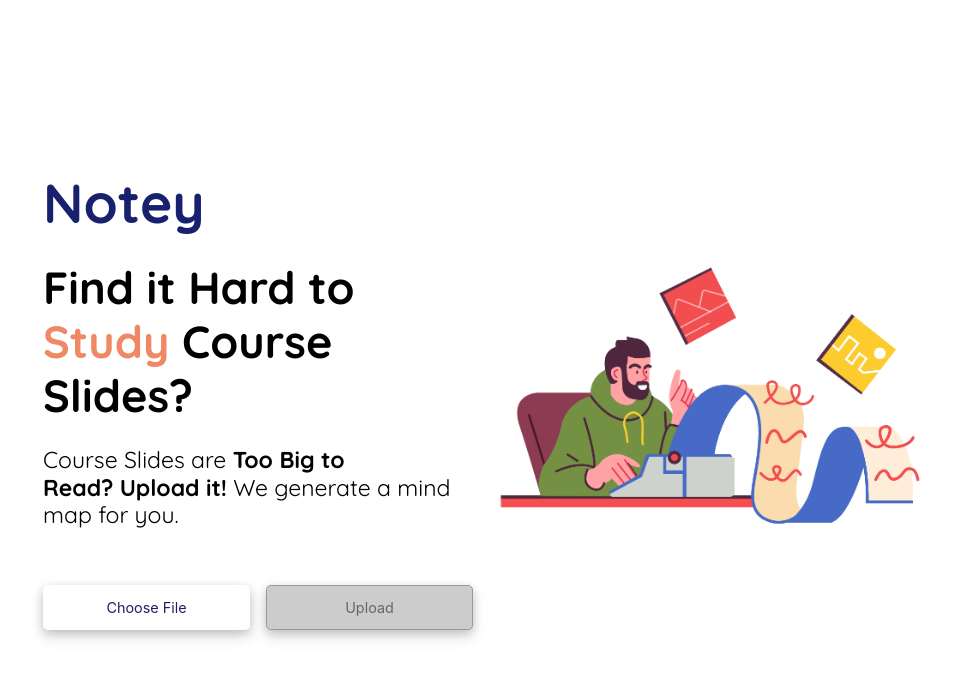
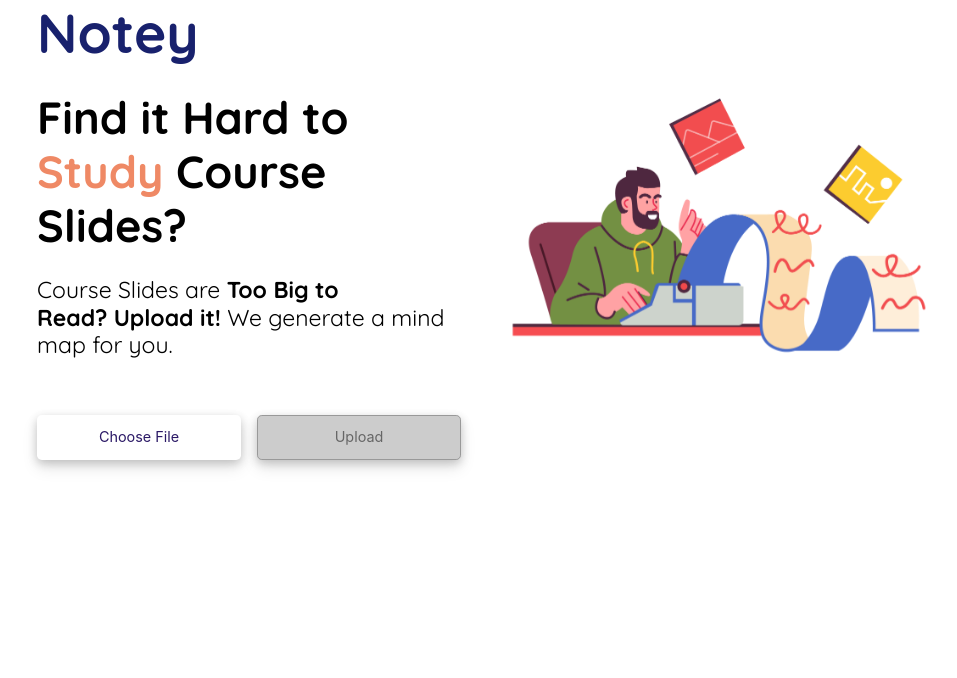
Before and after one commit to coookie89/Notey, a React (Create React App) app: page / in a window 1280 px wide. Shown: the top 678 px of the page, without its empty margins (155-1112 px from the left). Built offline with nearby package versions, Linux system fonts and the light colour scheme; what markmap-common, markmap-lib would draw is missing.

Commit message:
replace grid with flexbox

```diff
--- a/src/components/Homepage.jsx
+++ b/src/components/Homepage.jsx
@@ -31,9 +31,9 @@ const AnimatedWord = () => {
 
 export default function Homepage() {
   return (
-    <div className="container main">
-      <div className="row align-items-center">
-        <div className="col">
+    <div className="main">
+      <div className="d-flex gap-5 align-items-center flex-md-row flex-column">
+        <div className="w-100">
           <h1 className="mb-4">Notey</h1>
           <h2 className="mb-4">
             Find it Hard to <AnimatedWord /> Course Slides?
@@ -44,9 +44,9 @@ export default function Homepage() {
             &nbsp;<b>Upload it!</b> We generate a mind map for you.
           </h5>
 
-          <FileUpload sx={{ my: 5 }} />
+          <FileUpload/>
         </div>
-        <div className="col">
+        <div className="w-100">
           <img
             src="Homepage3.png"
             className="img-fluid float-animation"
--- a/src/components/style.css
+++ b/src/components/style.css
@@ -37,7 +37,7 @@ p {
 }
 
 .main {
-  padding: 0 10%;
+  padding: 0 15%;
   vertical-align: center;
   height: 100%;
 }
```
